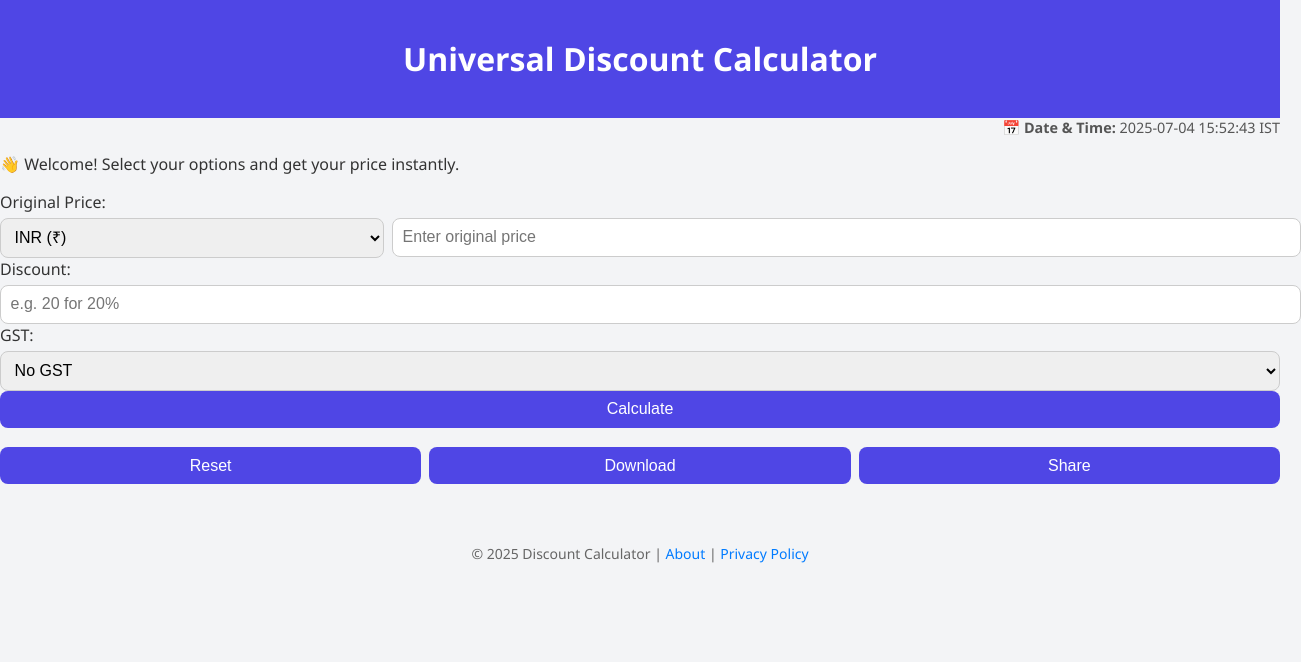
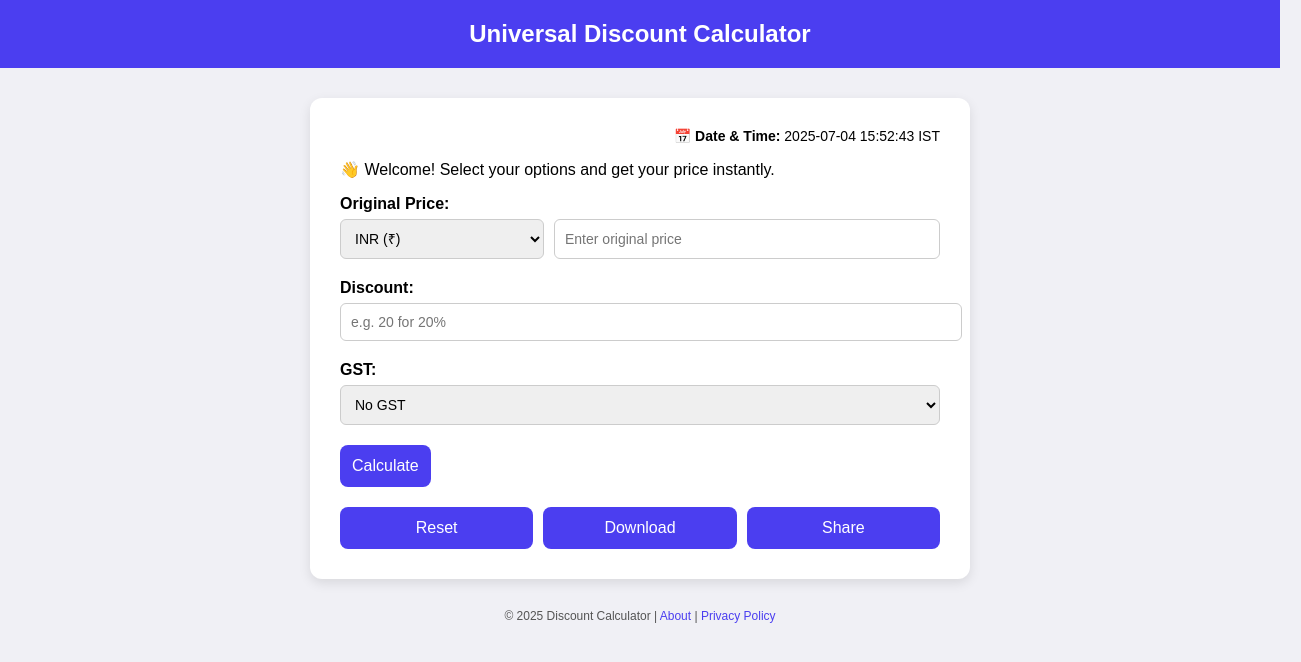
Before and after one commit to DurgaScript/discount-calculator, a plain HTML site: page index.html in a window 1280 px wide. Shown: the whole page, 1301 px wide, since content can reach past the window. Drawn offline with Linux system fonts and the light colour scheme.

Commit message:
Update index.html

```diff
--- a/index.html
+++ b/index.html
@@ -2,120 +2,139 @@
 <html lang="en">
 <head>
   <meta charset="UTF-8" />
-  <meta name="viewport" content="width=device-width, initial-scale=1.0"/>
+  <meta name="viewport" content="width=device-width, initial-scale=1.0" />
   <title>Universal Discount Calculator</title>
+  <link rel="stylesheet" href="styles.css" />
   <style>
     body {
-      font-family: 'Segoe UI', sans-serif;
+      font-family: Arial, sans-serif;
+      background-color: #f0f0f5;
       margin: 0;
       padding: 0;
-      background: #f3f4f6;
-      color: #333;
     }
-    header {
-      background: #4f46e5;
+
+    .header {
+      background-color: #4b3ef0;
       color: white;
-      padding: 1rem;
+      padding: 20px 0;
       text-align: center;
+      font-size: 24px;
+      font-weight: bold;
     }
+
     .container {
       max-width: 600px;
-      margin: 2rem auto;
+      margin: 30px auto;
       background: white;
-      padding: 2rem;
-      border-radius: 10px;
-      box-shadow: 0 0 10px rgba(0,0,0,0.05);
+      padding: 30px;
+      border-radius: 12px;
+      box-shadow: 0 4px 12px rgba(0, 0, 0, 0.1);
     }
-    .form-group {
-      margin-bottom: 1.2rem;
+
+    .datetime {
+      text-align: right;
+      font-size: 14px;
+      margin-bottom: 10px;
     }
+
+    .section {
+      margin-bottom: 20px;
+    }
+
     label {
       display: block;
-      margin-bottom: 0.3rem;
+      margin-bottom: 6px;
+      font-weight: bold;
     }
-    input, select, button {
+
+    input, select {
       width: 100%;
-      padding: 0.6rem;
-      font-size: 1rem;
+      padding: 10px;
+      font-size: 14px;
       border: 1px solid #ccc;
-      border-radius: 8px;
+      border-radius: 6px;
     }
+
     .row {
       display: flex;
-      gap: 1rem;
+      gap: 10px;
     }
-    .currency-col {
-      flex: 0.6;
+
+    .row select {
+      flex: 1;
     }
-    .price-col {
-      flex: 1.4;
+
+    .row input {
+      flex: 2;
     }
-    .btn-group {
+
+    .buttons {
       display: flex;
       justify-content: space-between;
-      gap: 0.5rem;
+      gap: 10px;
     }
+
     button {
+      flex: 1;
+      padding: 12px;
+      font-size: 16px;
+      border: none;
+      border-radius: 8px;
+      color: white;
+      background-color: #4b3ef0;
       cursor: pointer;
-      border: none;
-      background: #4f46e5;
-      color: white;
-      transition: 0.3s ease;
     }
+
     button:hover {
-      background: #3730a3;
+      background-color: #372dc9;
     }
-    .result-box {
-      background: #e0f7e9;
-      padding: 1rem;
-      border-radius: 8px;
-      margin-top: 1rem;
+
+    .footer {
+      text-align: center;
+      font-size: 12px;
+      margin-top: 30px;
+      color: #555;
     }
-    #datetime {
-      text-align: right;
-      font-size: 0.9rem;
-      margin-bottom: 1rem;
-      color: #555;
+
+    .footer a {
+      color: #4b3ef0;
+      text-decoration: none;
+    }
+
+    .footer a:hover {
+      text-decoration: underline;
     }
   </style>
 </head>
 <body>
-  <header>
-    <h1>Universal Discount Calculator</h1>
-  </header>
+  <div class="header">Universal Discount Calculator</div>
 
-  <div class="card">
-  <div class="header">
-    <div id="datetime" class="datetime">
-      <span>📅 <strong>Date & Time:</strong> <span id="liveTime">Loading...</span></span>
-    </div>
+  <div class="container">
+    <div class="datetime">
+      📅 <strong>Date & Time:</strong> <span id="liveTime">Loading...</span>
     </div>
 
     <p>👋 Welcome! Select your options and get your price instantly.</p>
 
     <div class="section">
-    <label for="price">Original Price:</label>
-    <div class="row" style="display: flex; gap: 8px;">
-      <div style="flex: 0 0 30%;">
+      <label>Original Price:</label>
+      <div class="row">
         <select id="currency">
           <option value="INR">INR (₹)</option>
           <option value="USD">USD ($)</option>
           <option value="EUR">EUR (€)</option>
         </select>
-      </div>
-      <div style="flex: 1;">
         <input type="number" id="price" placeholder="Enter original price" />
-      </div>
       </div>
     </div>
 
     <div class="section">
-    <label for="discount">Discount:</label>
+      <label>Discount:</label>
       <input type="number" id="discount" placeholder="e.g. 20 for 20%" />
     </div>
 
     <div class="section">
-    <label for="gst">GST:</label>
+      <label>GST:</label>
       <select id="gst">
         <option value="0">No GST</option>
         <option value="5">5%</option>
@@ -125,35 +144,21 @@
       </select>
     </div>
 
-    <div class="form-group" id="customGstDiv" style="display: none;">
-      <label for="customGst">Enter Custom GST %:</label>
-      <input type="number" id="customGst" placeholder="e.g. 12" />
-    </div>
-
-    <!-- Calculate Button -->
-    <div class="form-group">
+    <div class="section">
       <button onclick="calculate()">Calculate</button>
     </div>
 
-    <!-- Result -->
-    <div id="result" class="result-box" style="display: none;"></div>
-
-    <!-- Button Group -->
-    <div class="btn-group">
+    <div class="buttons">
       <button onclick="resetForm()">Reset</button>
-      <button onclick="downloadPDF()">Download</button>
-      <button onclick="shareResult()">Share</button>
+      <button onclick="download()">Download</button>
+      <button onclick="share()">Share</button>
     </div>
   </div>
 
-  <!-- Footer -->
-  <footer style="text-align:center; font-size: 14px; margin-top: 50px; padding: 10px; color: #666;">
-    © 2025 Discount Calculator |
-    <a href="about.html" style="color:#007bff; text-decoration: none;">About</a> |
-    <a href="privacy.html" style="color:#007bff; text-decoration: none;">Privacy Policy</a>
-  </footer>
+  <div class="footer">
+    © 2025 Discount Calculator | <a href="#">About</a> | <a href="#">Privacy Policy</a>
+  </div>
 
-  <!-- JavaScript -->
   <script>
     function updateDateTime() {
       const now = new Date();
@@ -164,101 +169,6 @@
       const minutes = String(now.getMinutes()).padStart(2, '0');
       const seconds = String(now.getSeconds()).padStart(2, '0');
       const timezone = 'IST';
-
-      const formatted = \`\${year}-\${month}-\${day} \${hours}:\${minutes}:\${seconds} \${timezone}\`;
-      document.getElementById('liveTime').textContent = formatted;
-    }
-
-    setInterval(updateDateTime, 1000);
-    updateDateTime();
-
-    function handleGSTChange() {
-      const gstType = document.getElementById("gstSelect").value;
-      document.getElementById("customGstDiv").style.display = gstType === "custom" ? "block" : "none";
-    }
-
-    function calculate() {
-      const price = parseFloat(document.getElementById("price").value);
-      const discount = parseFloat(document.getElementById("discount").value);
-      const currency = document.getElementById("currency").value;
-      let gst = 0;
-
-      const gstType = document.getElementById("gstSelect").value;
-      if (gstType === "18") gst = 18;
-      else if (gstType === "custom") {
-        const customGst = parseFloat(document.getElementById("customGst").value);
-        if (!isNaN(customGst)) gst = customGst;
-      }
-
-      if (isNaN(price) || isNaN(discount)) {
-        alert("Please enter valid price and discount.");
-        return;
-      }
-
-      const discountAmount = (price * discount) / 100;
-      let discountedPrice = price - discountAmount;
-
-      let gstAmount = 0;
-      if (gst > 0) {
-        gstAmount = (discountedPrice * gst) / 100;
-        discountedPrice += gstAmount;
-      }
-
-      const resultDiv = document.getElementById("result");
-      resultDiv.innerHTML = \`
-        <strong>Original Price:</strong> \${currency}\${price.toFixed(2)}<br>
-        <strong>Discount (\${discount}%):</strong> -\${currency}\${discountAmount.toFixed(2)}<br>
-        <strong>\${gst > 0 ? "GST Applied (\${gst}%):" : "GST:"}</strong> \${currency}\${gstAmount.toFixed(2)}<br><br>
-        <strong>Final Price:</strong> \${currency}\${discountedPrice.toFixed(2)}<br><br>
-        \${discount > 30 ? '<span style="color:green;">🎉 Great deal!</span>' : ''}
-      \`;
-      resultDiv.style.display = "block";
-
-      setTimeout(() => {
-        alert("✅ Thank you! Your result is ready.");
-      }, 500);
-    }
-    function resetForm() {
-      document.getElementById("price").value = "";
-      document.getElementById("discount").value = "";
-      document.getElementById("gstSelect").value = "none";
-      document.getElementById("customGst").value = "";
-      document.getElementById("customGstDiv").style.display = "none";
-      document.getElementById("result").style.display = "none";
-    }
-
-    function shareResult() {
-      const result = document.getElementById("result").innerText;
-      if (navigator.share) {
-        navigator.share({
-          title: "Discount Calculator",
-          text: result,
-        });
-      } else {
-        alert("Sharing not supported on this browser.");
-      }
-    }
-
-    function downloadPDF() {
-      const resultText = document.getElementById("result").innerText;
-      const blob = new Blob([resultText], { type: "application/pdf" });
-      const link = document.createElement("a");
-      link.href = URL.createObjectURL(blob);
-      link.download = "discount-result.pdf";
-      link.click();
-    }
-  </script>
-<script>
-  function updateDateTime() {
-    const now = new Date();
-    const year = now.getFullYear();
-    const month = String(now.getMonth() + 1).padStart(2, '0');
-    const day = String(now.getDate()).padStart(2, '0');
-    const hours = String(now.getHours()).padStart(2, '0');
-    const minutes = String(now.getMinutes()).padStart(2, '0');
-    const seconds = String(now.getSeconds()).padStart(2, '0');
-
-    const timezone = 'IST'; // Static label
       const formatted = `${year}-${month}-${day} ${hours}:${minutes}:${seconds} ${timezone}`;
       document.getElementById('liveTime').textContent = formatted;
     }
@@ -267,6 +177,25 @@
       updateDateTime();
       setInterval(updateDateTime, 1000);
     };
+
+    function calculate() {
+      // Your calculation logic
+    }
+
+    function resetForm() {
+      document.getElementById('currency').selectedIndex = 0;
+      document.getElementById('price').value = '';
+      document.getElementById('discount').value = '';
+      document.getElementById('gst').selectedIndex = 0;
+    }
+
+    function download() {
+      alert("Download feature not implemented yet.");
+    }
+
+    function share() {
+      alert("Share feature not implemented yet.");
+    }
   </script>
 </body>
 </html>
```
Lines whose indentation alone changed are shown as unchanged.
